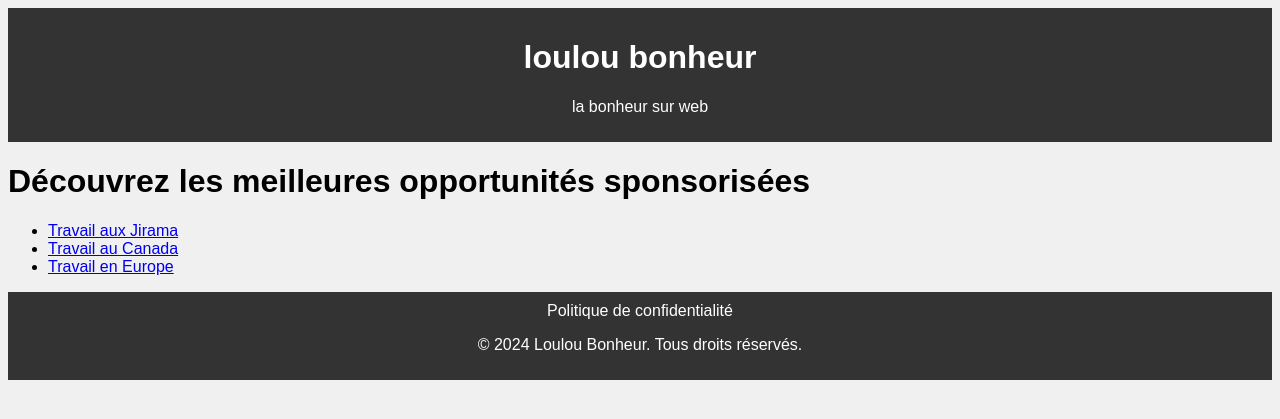
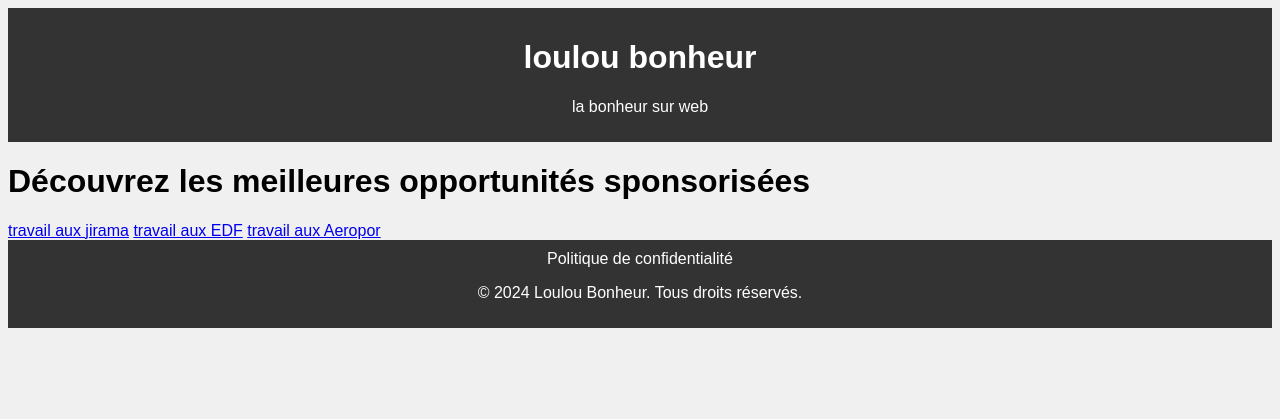
Before and after one commit to Chaloux13/loulou7, a Jekyll site: the page built from index.md, in a window 1280 px wide. Shown: the top 419 px of the page. Built offline with Jekyll 4.4.1, drawn with Linux system fonts in a browser that asks for light colours.

Commit message:
Update index.md

```diff
--- a/index.md
+++ b/index.md
@@ -6,6 +6,8 @@ description: "Votre source de meilleures opportunités sur le web msg"
 
 # Découvrez les meilleures opportunités sponsorisées
 
-- [Travail aux Jirama](/page1)
-- [Travail au Canada](/page2)
-- [Travail en Europe](/page3)
+<div class="button-container">
+    <a href="page1.html" class="btn btn-madagascar">travail aux jirama</a>
+    <a href="page1.html" class="btn btn-france">travail aux EDF</a>
+    <a href="page1.html" class="btn btn-canada">travail aux Aeropor</a>
+</div>
```
